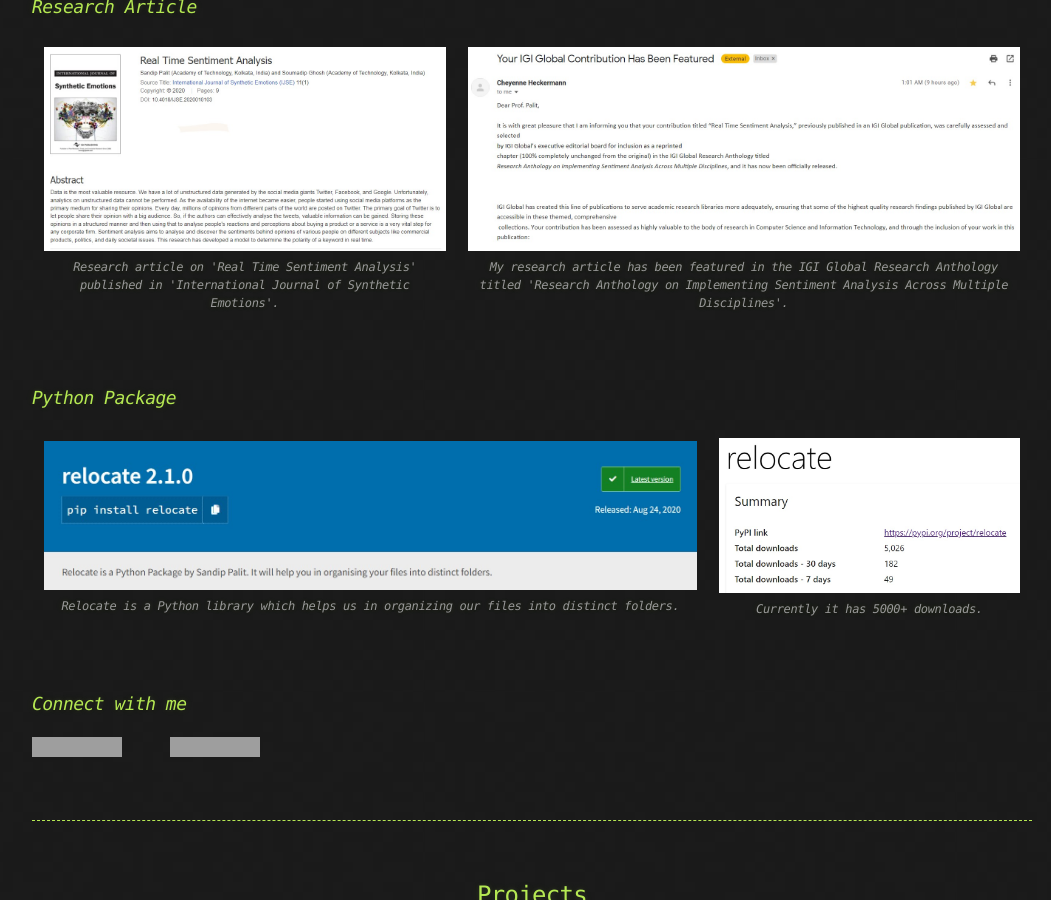
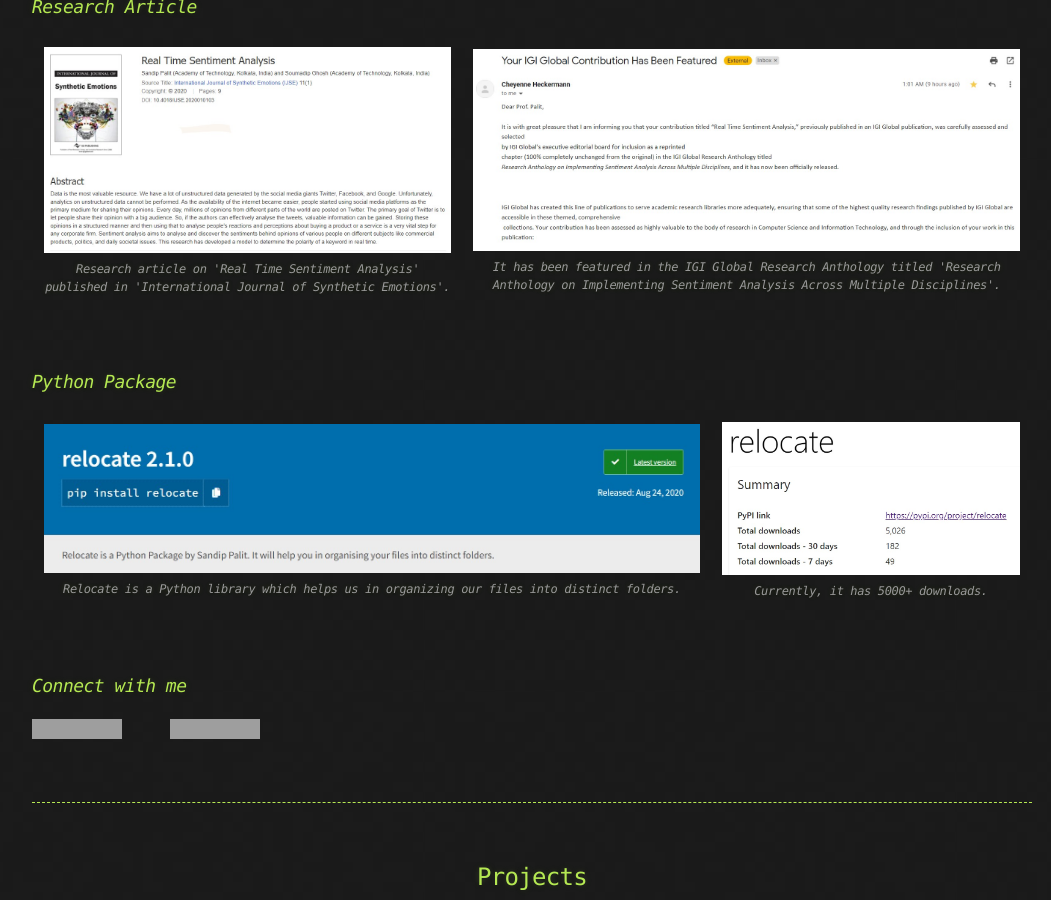
Before and after one commit to SandipPalit/SP-Portfolio, a Jekyll site: the page built from index.md, in a window 1280 px wide and 900 px high, scrolled down 1437 px. Shown: the whole window, without its empty margins (108-1159 px from the left). Built offline with Jekyll 4.4.1, drawn with Linux system fonts in a browser that asks for light colours; our own code applies the rules of GitHub Pages for plain Markdown files; grey boxes are pictures that could not be loaded.

Commit message:
Update index.md

```diff
--- a/index.md
+++ b/index.md
@@ -80,13 +80,13 @@
 
 <table width="100%">
   <tr>
-    <td width="42%">
+    <td width="43%">
       <a href="https://www.igi-global.com/article/real-time-sentiment-analysis/252223" alt="Real Time Sentiment Analysis"><img src="./assets/images/9.jpg"></a>
       <h6 align="center"><i> Research article on 'Real Time Sentiment Analysis' published in 'International Journal of Synthetic Emotions'. </i></h6>
     </td>
     <td width="57%">
       <a href="https://www.igi-global.com/article/real-time-sentiment-analysis/252223" alt="Real Time Sentiment Analysis"><img src="./assets/images/22.jpg"></a>
-      <h6 align="center"><i> My research article has been featured in the IGI Global Research Anthology titled 'Research Anthology on Implementing Sentiment Analysis Across Multiple Disciplines'. </i></h6>
+      <h6 align="center"><i> It has been featured in the IGI Global Research Anthology titled 'Research Anthology on Implementing Sentiment Analysis Across Multiple Disciplines'. </i></h6>
     </td>
   </tr>
 </table>
@@ -97,13 +97,13 @@
 
 <table width="100%" >
   <tr>
-    <td width="67%">
+    <td width="68%">
       <a href="https://pypi.org/project/relocate/" alt="Relocate"><img src="./assets/images/10.jpg"></a>
       <h6 align="center"><i> Relocate is a Python library which helps us in organizing our files into distinct folders. </i></h6>
     </td>
     <td width="32%">
       <a href="https://pypi.org/project/relocate/" alt="Relocate"><img src="./assets/images/23.jpg"></a>
-      <h6 align="center"><i> Currently it has 5000+ downloads. </i></h6>
+      <h6 align="center"><i> Currently, it has 5000+ downloads. </i></h6>
     </td>
   </tr>
 </table>
```
